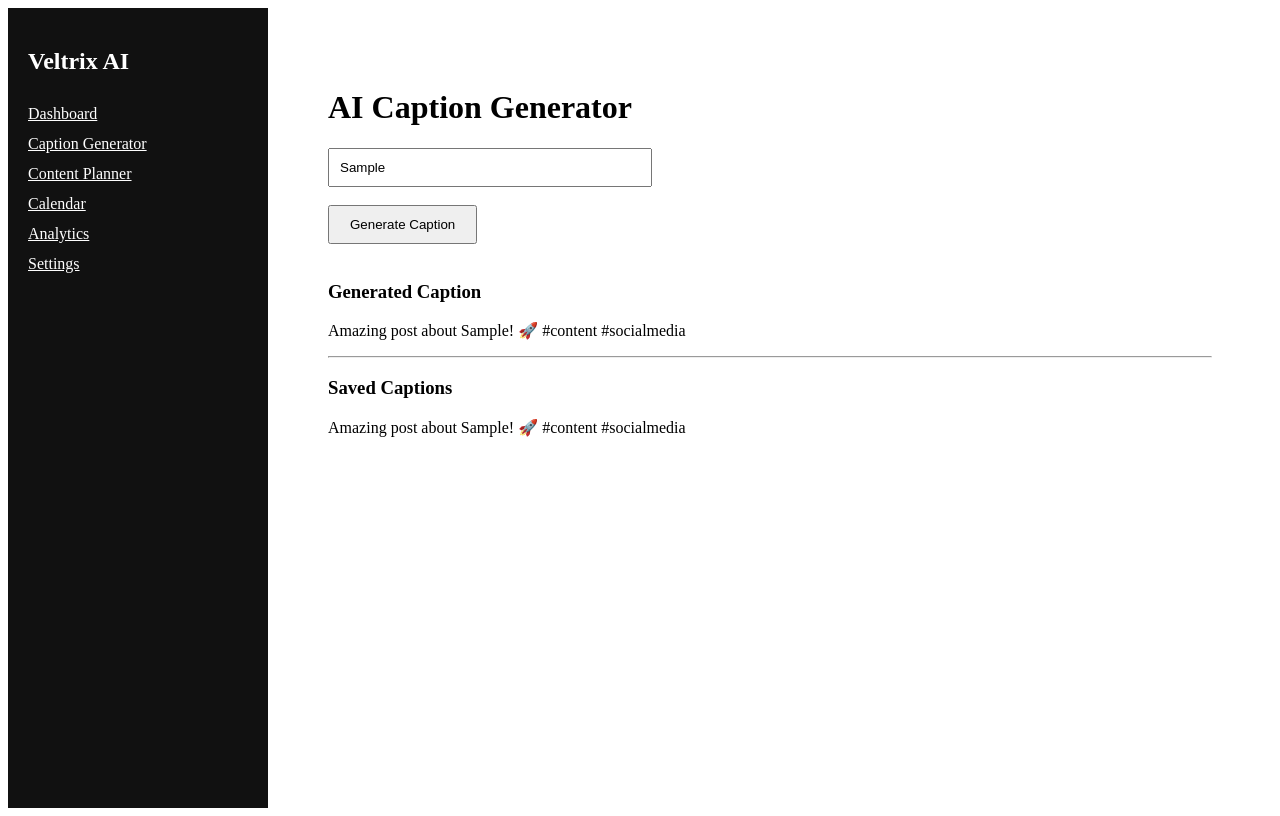
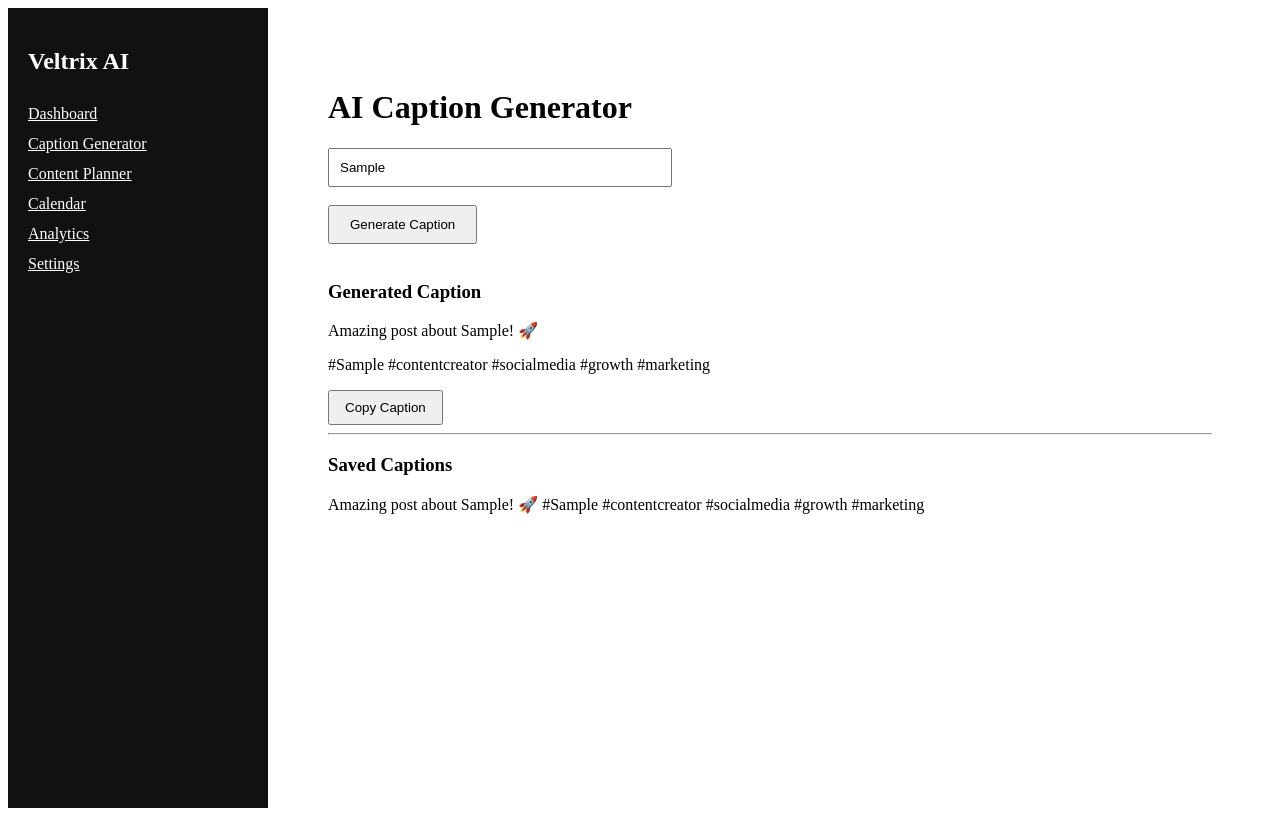
Before and after one commit to syedfaraz0099-sketch/veltrix-social-ai, a Next.js app in the folder frontend/: page /dashboard/caption in a window 1280 px wide. Both pictures are taken after typing "Sample" into the empty fields and a click on the button "Generate Caption". Built offline with nearby package versions, Linux system fonts and the light colour scheme.

Commit message:
Update page.tsx

```diff
--- a/frontend/app/dashboard/caption/page.tsx
+++ b/frontend/app/dashboard/caption/page.tsx
@@ -6,9 +6,9 @@ export default function CaptionPage() {
 
   const [topic, setTopic] = useState("")
   const [caption, setCaption] = useState("")
+  const [hashtags, setHashtags] = useState("")
   const [history, setHistory] = useState<string[]>([])
 
-  // Load saved captions when page loads
   useEffect(() => {
     const saved = localStorage.getItem("captions")
     if (saved) {
@@ -18,48 +18,59 @@ export default function CaptionPage() {
 
   const generateCaption = () => {
 
-    const newCaption = `Amazing post about ${topic}! 🚀 #content #socialmedia`
+    const newCaption = `Amazing post about ${topic}! 🚀`
+    const newTags = `#${topic.replaceAll(" ", "")} #contentcreator #socialmedia #growth #marketing`
 
     setCaption(newCaption)
+    setHashtags(newTags)
 
-    const updatedHistory = [newCaption, ...history]
+    const updatedHistory = [`${newCaption} ${newTags}`, ...history]
 
     setHistory(updatedHistory)
 
-    // Save to browser storage
     localStorage.setItem("captions", JSON.stringify(updatedHistory))
   }
 
+  const copyCaption = () => {
+    navigator.clipboard.writeText(`${caption} ${hashtags}`)
+    alert("Caption copied!")
+  }
+
   return (
-    <div style={{ padding: "20px" }}>
+    <div style={{ padding:"20px" }}>
       <h1>AI Caption Generator</h1>
 
       <input
         placeholder="Enter topic..."
         value={topic}
         onChange={(e)=>setTopic(e.target.value)}
-        style={{ padding:"10px", width:"300px" }}
+        style={{ padding:"10px", width:"320px" }}
       />
 
       <br/><br/>
 
-      <button
-        onClick={generateCaption}
-        style={{ padding:"10px 20px" }}
-      >
+      <button onClick={generateCaption} style={{ padding:"10px 20px" }}>
         Generate Caption
       </button>
 
       <br/><br/>
 
       <h3>Generated Caption</h3>
+
       <p>{caption}</p>
+      <p>{hashtags}</p>
+
+      {caption && (
+        <button onClick={copyCaption} style={{ padding:"8px 15px" }}>
+          Copy Caption
+        </button>
+      )}
 
       <hr/>
 
       <h3>Saved Captions</h3>
 
-      {history.map((item, index)=>(
+      {history.map((item,index)=>(
         <p key={index}>{item}</p>
       ))}
 
```
